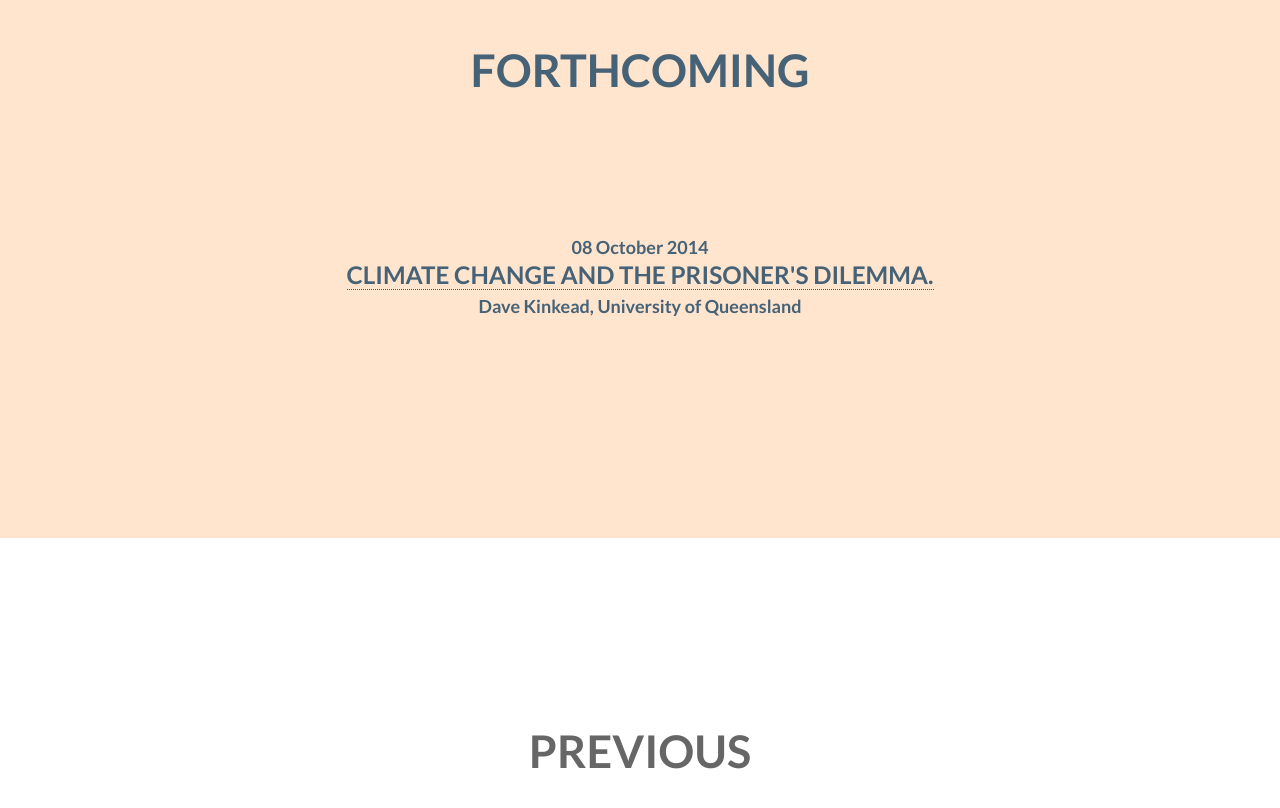
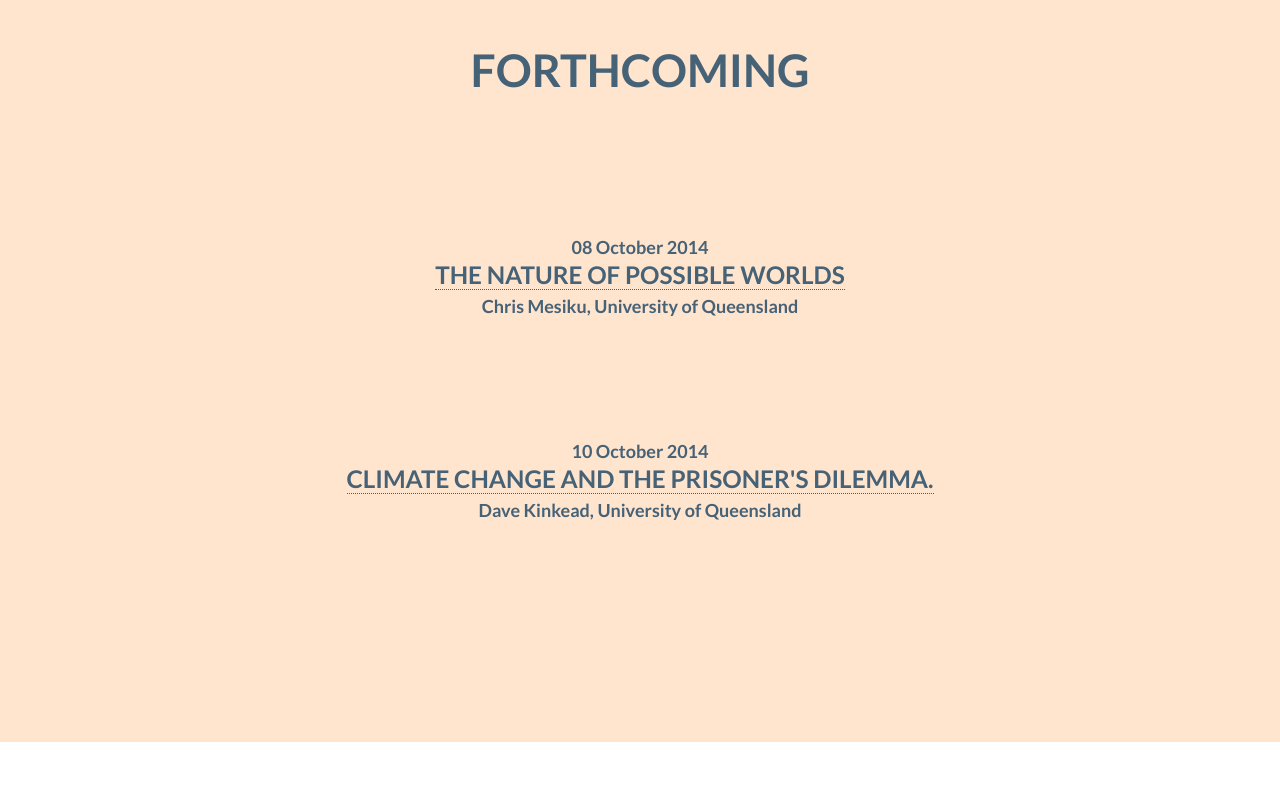
Before and after one commit to davekinkead/dailydialectic, a Jekyll site: the page built from index.html, in a window 1280 px wide and 900 px high, scrolled down 1369 px. Shown: the top 808 px of the window. Built offline with Jekyll 4.4.1, drawn with Linux system fonts in a browser that asks for light colours; some of the changed lines change nothing that is shown.

Commit message:
Add Chris's possible worlds

```diff
--- a/_posts/2014-09-24-climate-change-and-the-prisoners-dilemma.md
+++ b/_posts/2014-09-24-climate-change-and-the-prisoners-dilemma.md
@@ -4,7 +4,7 @@ author: Dave Kinkead
 affiliation: University of Queensland
 layout: bite
 status: forthcoming
-date: 8 Oct 2014
+date: 10 Oct 2014
 ---
 
 What can game theory tell us about appropriate responses to climate change?  I'm sure game theorists would posit that their discipline is immensely helpful but my natural skepticism of applying theoretical models to predicting complex human behaviour makes me doubt just how much game theory can help.
--- /dev/null
+++ b/_posts/2014-10-08-possible-worlds.md
@@ -0,0 +1,20 @@
+---
+title: The nature of possible worlds
+author: Chris Mesiku
+affiliation: University of Queensland
+layout: bite
+status: forthcoming
+date: 8 Oct 2014
+---
+
+The nature of possible worlds.
+
+We live on the actual universe. We experience actual events. We can extrapolate near and far actual events. The actual universe is the totality of all these actual events.
+
+So it makes sense for us when we say, our actual universe could have have turned out differently than what it actually is now.
+
+The question is, in virtue of what does it make sense to say "could have turned out differently"?
+
+Some academics argue that statements about possible worlds have truth values because possible worlds actually exist out-there while some have said our statements about them is what makes them true.
+
+I take the view that statements about them is what makes them true. Unfortunately this view presents me with a challenge of trying to articulate how it is possible that God can know possible worlds.
```
